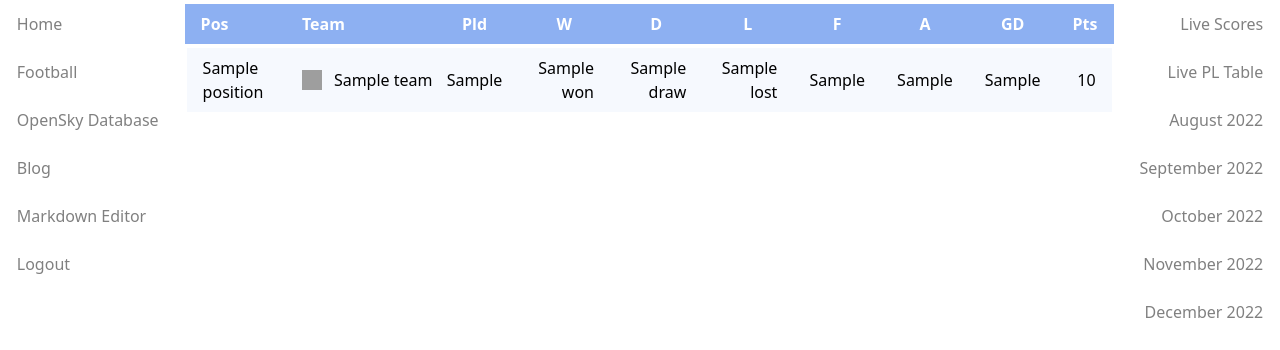
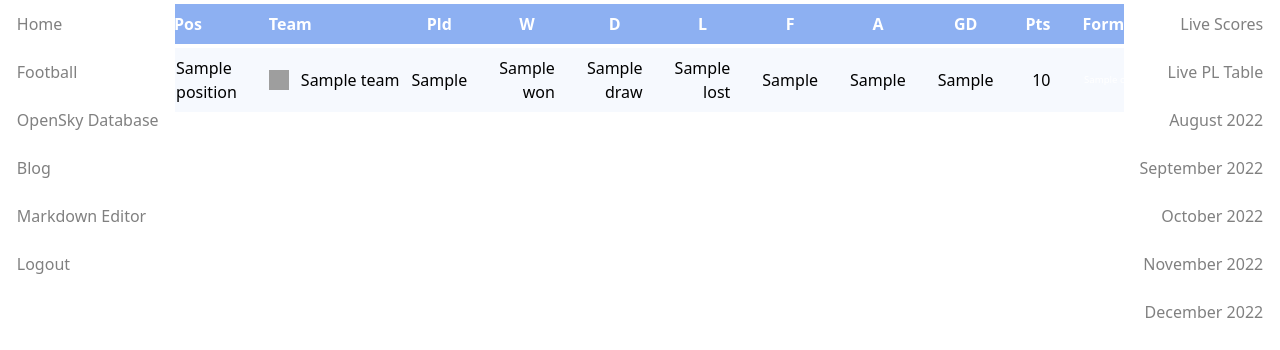
Before and after one commit to schleising/website3, a FastAPI app: template website/templates/football/table_template.html in a window 1280 px wide. Shown: the part 70-420 px from the top of the page. Run offline with FastAPI, Linux system fonts and the light colour scheme; the template is opened without the code that fills it: most values are stand-ins (such as "Sample title", 1, 10 or a date in 2020); parts of the project's set-up code (start-up, migrations or seed data) failed here and were passed over; grey boxes are pictures that could not be loaded.

Commit message:
Add form to the table in large and medium modes

```diff
--- a/website/football/models.py
+++ b/website/football/models.py
@@ -108,12 +108,17 @@ class TableItem(BaseModel):
     class Config:
         allow_population_by_field_name = True
 
+class FormItem(BaseModel):
+    character: str
+    css_class: str
+
 class LiveTableItem(TableItem):
     has_started: bool = False
     is_halftime: bool = False
     has_finished: bool = False
     score_string: str | None = None
     css_class: str | None = None
+    form_list: list[FormItem] = []
 
 class Standing(BaseModel):
     stage: str
--- a/website/static/css/football/football.css
+++ b/website/static/css/football/football.css
@@ -98,6 +98,36 @@
     animation-iteration-count: infinite;
 }
 
+.form-container {
+    display: flex;
+    flex-direction: row;
+    justify-content: space-between;
+    flex: 0 0 0;
+}
+
+.form-character {
+    white-space: nowrap;
+    font-size: 0.6rem;
+    padding: 0.05rem 0rem;
+    margin: 0.1rem;
+    width: 1rem;
+    height: 1rem;
+    color: white;
+    text-align: center;
+}
+
+.form-win {
+    background-color: rgba(60, 179, 113, 1);
+}
+
+.form-draw {
+    background-color: rgba(128, 128, 128, 1);
+}
+
+.form-loss {
+    background-color: rgba(255, 0, 0, 1);
+}
+
 @keyframes winning-animation {
     0% {
         background-color: rgba(60, 179, 113, 1);
--- a/website/static/css/table.css
+++ b/website/static/css/table.css
@@ -37,7 +37,7 @@
     background-color: hsl(219, 79%, 96%);
 }
 
-@media screen and (max-width: 65rem) {
+@media screen and (max-width: 75rem) {
     .data {
         padding: 0.5rem 0.75rem;
     }
@@ -47,7 +47,7 @@
     }
 }
 
-@media screen and (max-width: 52rem) {
+@media screen and (max-width: 63rem) {
     .data {
         padding: 0.25rem 0.5rem;
     }
--- a/website/templates/football/table_template.html
+++ b/website/templates/football/table_template.html
@@ -24,6 +24,7 @@
         <th class="header-data data centre-align large-table">A</th>
         <th class="header-data data centre-align">GD</th>
         <th class="header-data data centre-align">Pts</th>
+        <th class="header-data data centre-align medium-table">Form</th>
       </tr>
     </thead>
     <tbody>
@@ -51,6 +52,13 @@
         <td class="row-data data large-table right-align">{{ table_item.goals_against }}</td>
         <td class="row-data data right-align">{{ table_item.goal_difference }}</td>
         <td class="row-data data right-align">{{ table_item.points }}</td>
+        <td class="row-data data medium-table right-align">
+          <div class="form-container">
+            {% for form_item in table_item.form_list %}
+              <div class="form-character {{ form_item.css_class }}">{{ form_item.character }}</div>
+            {% endfor %}
+          </div>
+        </td>
       </tr>
       {% endfor %}
     </tbody>
```
